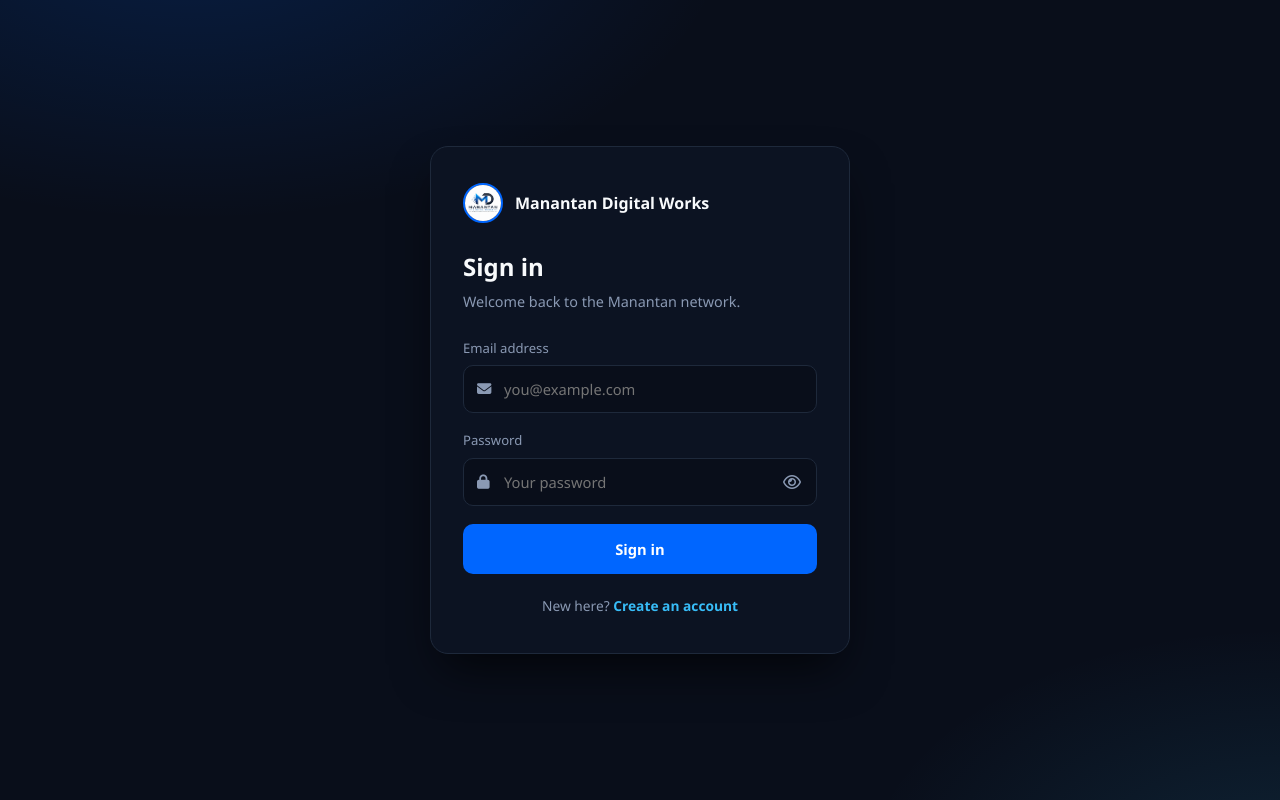
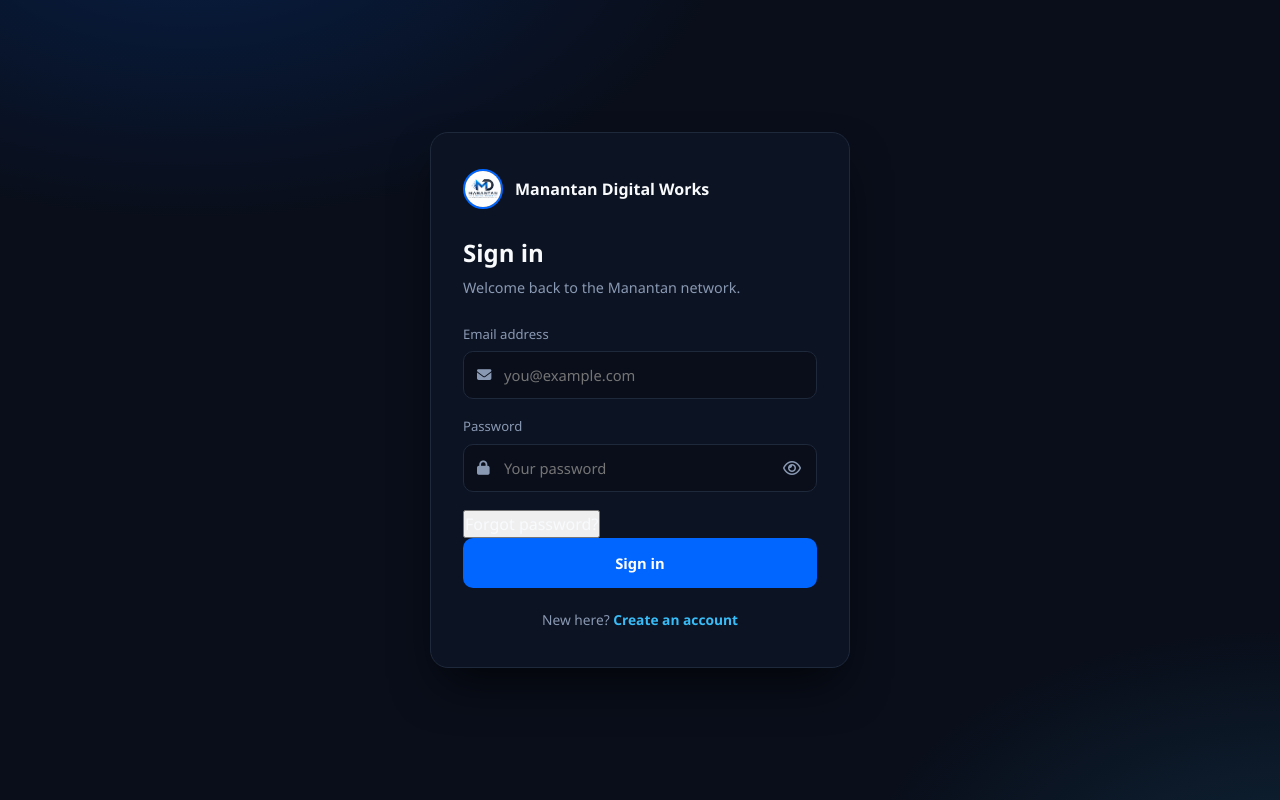
Before and after one commit to johnpaulnunez333-cloud/web-development, a Flask app: page /login in a window 1280 px wide. Run offline with Flask 3, Linux system fonts and the light colour scheme; some libraries are stand-ins or nearby versions.

Commit message:
Refactor login.html to add reset password functionality
Updated the login form structure to include a reset password section and improved the layout of the login form.

```diff
--- a/templates/login.html
+++ b/templates/login.html
@@ -7,6 +7,7 @@
     <link rel="stylesheet" href="https://cdnjs.cloudflare.com/ajax/libs/font-awesome/6.4.0/css/all.min.css">
     <link rel="stylesheet" href="{{ url_for('static', filename='css/base.css') }}">
     <link rel="stylesheet" href="{{ url_for('static', filename='css/member.css') }}">
+    <link rel="stylesheet" href="{{ url_for('static', filename='css/auth-extra.css') }}">
 </head>
 <body class="auth-body">
     <main class="auth-shell">
@@ -15,8 +16,11 @@
                 <img src="{{ url_for('static', filename='images/Logo.jpg') }}" alt="MDW logo">
                 <span>Manantan Digital Works</span>
             </a>
+
+            <div id="login-view">
                 <h1>Sign in</h1>
                 <p class="auth-sub">Welcome back to the Manantan network.</p>
+                <div class="form-info" id="login-info" role="status"></div>
                 <form id="login-form" novalidate>
                     <div class="field">
                         <label for="login-email">Email address</label>
@@ -33,11 +37,68 @@
                             <button type="button" class="reveal-btn" data-reveal="login-password" aria-label="Show password"><i class="fa-regular fa-eye"></i></button>
                         </div>
                     </div>
+                    <div class="forgot-row">
+                        <button type="button" class="link-btn" id="forgot-link">Forgot password?</button>
+                    </div>
                     <div class="form-error" id="login-error" role="alert"></div>
                     <button type="submit" class="btn btn-primary">Sign in</button>
                 </form>
                 <div class="auth-switch">
                     New here? <a href="{{ url_for('signup') }}">Create an account</a>
+                </div>
+            </div>
+
+            <div id="reset-view" hidden>
+                <h1>Reset password</h1>
+                <p class="auth-sub" id="reset-sub">Enter your email and we will send a 6-digit code to your inbox.</p>
+
+                <form id="forgot-form" novalidate>
+                    <div class="field">
+                        <label for="forgot-email">Email address</label>
+                        <div class="field-box">
+                            <i class="fa-solid fa-envelope"></i>
+                            <input type="email" id="forgot-email" name="email" placeholder="you@example.com" autocomplete="email" required>
+                        </div>
+                    </div>
+                    <div class="form-error" id="forgot-error" role="alert"></div>
+                    <button type="submit" class="btn btn-primary">Send code</button>
+                </form>
+
+                <form id="reset-form" hidden novalidate>
+                    <div class="form-info" id="reset-info" role="status"></div>
+                    <div class="field">
+                        <label for="reset-code">6-digit code</label>
+                        <div class="field-box">
+                            <i class="fa-solid fa-key"></i>
+                            <input type="text" id="reset-code" class="code-input" inputmode="numeric" pattern="[0-9]*" maxlength="6" placeholder="000000" autocomplete="one-time-code" required>
+                        </div>
+                    </div>
+                    <div class="field">
+                        <label for="reset-password">New password</label>
+                        <div class="field-box">
+                            <i class="fa-solid fa-lock"></i>
+                            <input type="password" id="reset-password" placeholder="At least 8 characters" autocomplete="new-password" minlength="8" required>
+                            <button type="button" class="reveal-btn" data-reveal="reset-password" aria-label="Show password"><i class="fa-regular fa-eye"></i></button>
+                        </div>
+                        <p class="field-hint">Use at least 8 characters with a letter and a number.</p>
+                    </div>
+                    <div class="field">
+                        <label for="reset-confirm">Confirm new password</label>
+                        <div class="field-box">
+                            <i class="fa-solid fa-lock"></i>
+                            <input type="password" id="reset-confirm" placeholder="Repeat your new password" autocomplete="new-password" required>
+                        </div>
+                    </div>
+                    <div class="form-error" id="reset-error" role="alert"></div>
+                    <button type="submit" class="btn btn-primary">Update password</button>
+                    <div class="forgot-row center-row">
+                        <button type="button" class="link-btn" id="resend-code">Send a new code</button>
+                    </div>
+                </form>
+
+                <div class="auth-switch">
+                    <a href="#" id="back-to-login">Back to sign in</a>
+                </div>
             </div>
         </section>
     </main>
```
Lines whose indentation alone changed are shown as unchanged.
